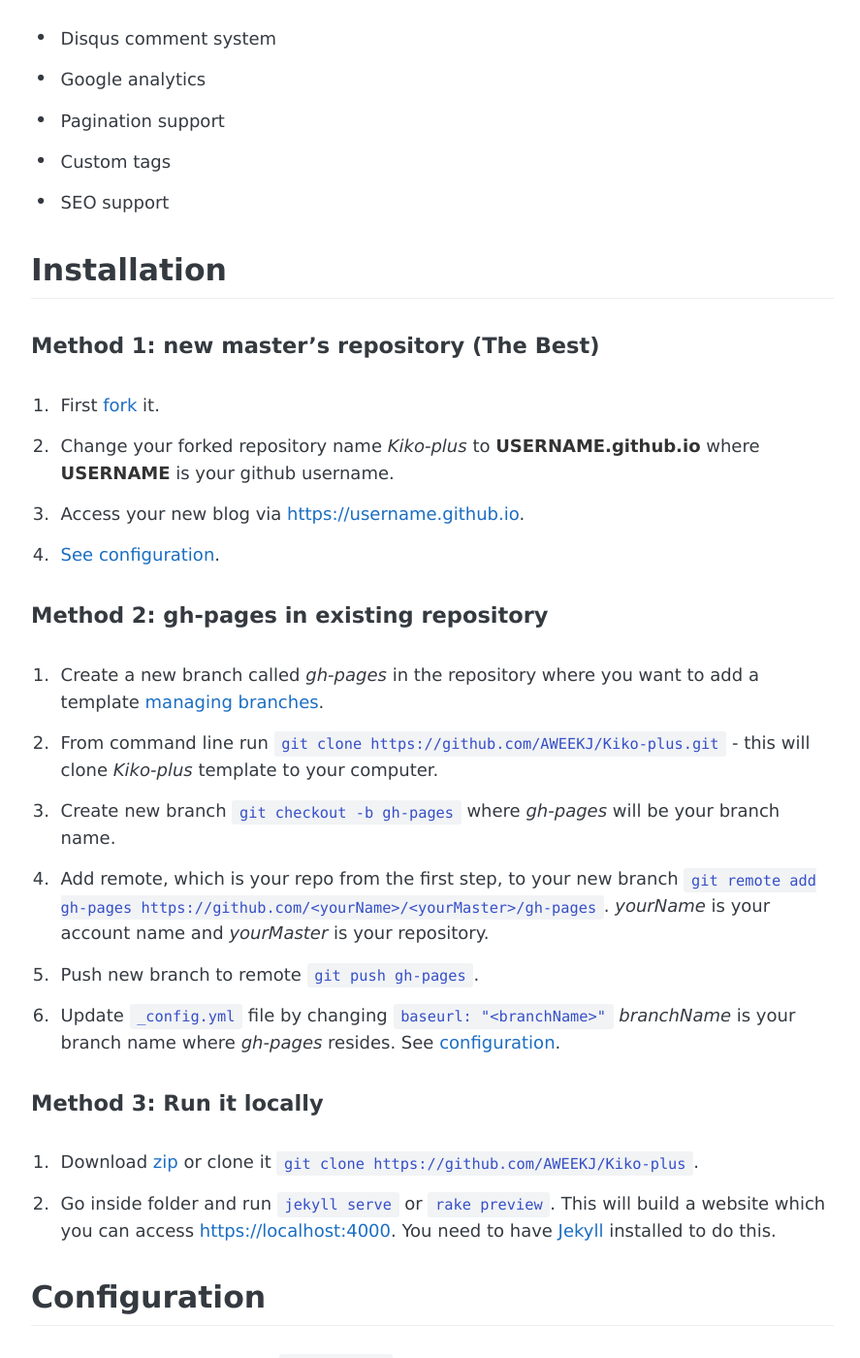
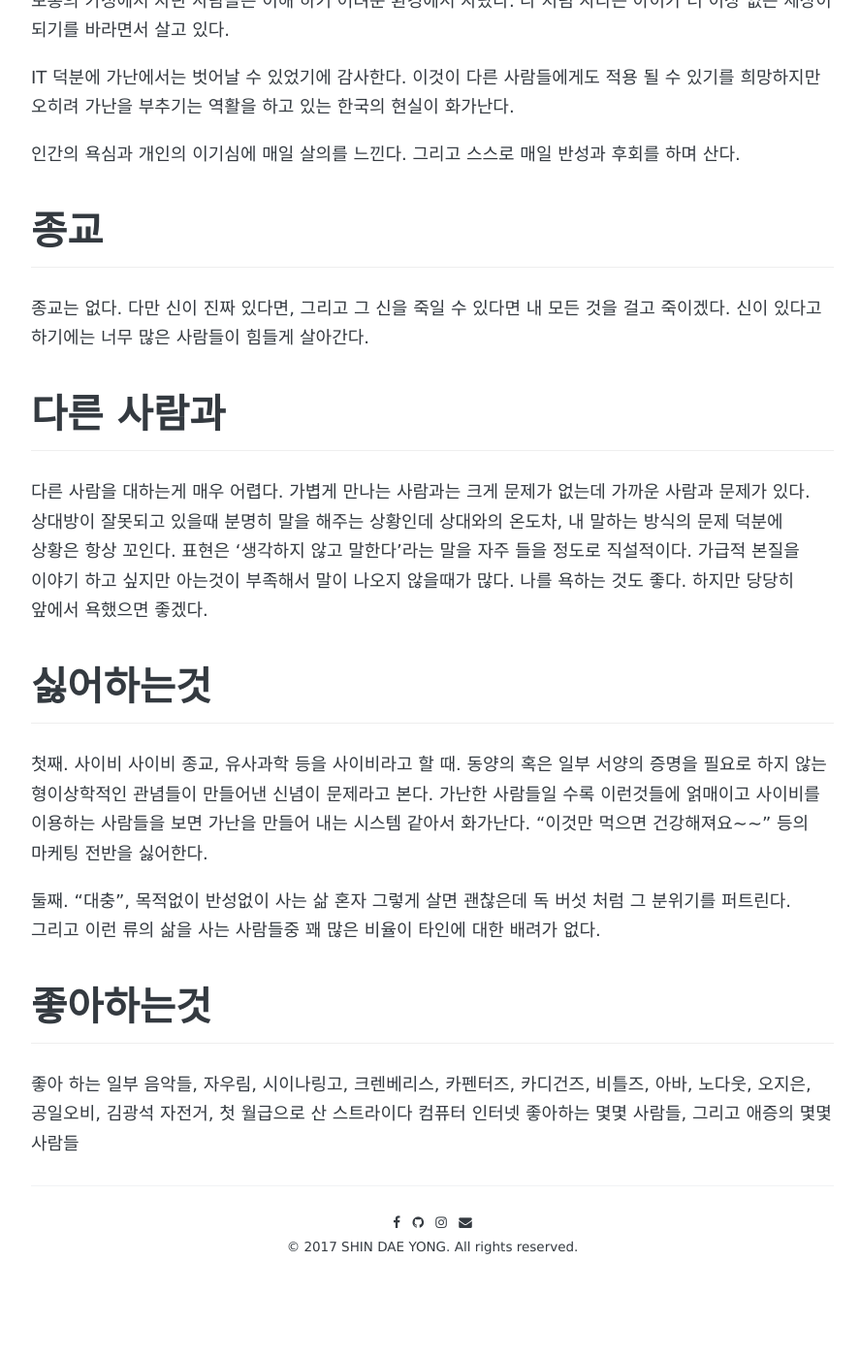
Before and after one commit to dosuser/dosuser.github.io, a Jekyll site: the page built from about.md, in a window 1280 px wide and 1400 px high, scrolled down 325 px. Shown: the whole window at 97% size, without its empty margins (194-1081 px from the left). Built offline with Jekyll 4.4.1, drawn with Linux system fonts in a browser that asks for light colours; some web fonts are replaced; some of the changed text lies outside the part shown.

Commit message:
자기소개

````diff
--- a/about.md
+++ b/about.md
@@ -3,129 +3,42 @@
 permalink: /about/
 ---
 
-You can see live demo [here](https://aweekj.github.io/Kiko-plus). This theme is inspired by [Kiko](http://github.com/gfjaru/Kiko) theme.
+# 기초
+보통의 가정에서 자란 사람들은 이해 하기 어려운 환경에서 자랐다.
+나 처럼 자라는 아이가 더 이상 없는 세상이 되기를 바라면서 살고 있다.
 
-## Features
+IT 덕분에 가난에서는 벗어날 수 있었기에 감사한다.
+이것이 다른 사람들에게도 적용 될 수 있기를 희망하지만 오히려 가난을 부추기는 역활을 하고 있는 한국의 현실이 화가난다.
 
-- Disqus comment system
-- Google analytics
-- Pagination support
-- Custom tags
-- SEO support
+인간의 욕심과 개인의 이기심에 매일 살의를 느낀다.
+그리고 스스로 매일 반성과 후회를 하며 산다.
 
+# 종교
+종교는 없다.
+다만 신이 진짜 있다면, 그리고 그 신을 죽일 수 있다면 내 모든 것을 걸고 죽이겠다.
+신이 있다고 하기에는 너무 많은 사람들이 힘들게 살아간다.
 
-## Installation
+# 다른 사람과
+다른 사람을 대하는게 매우 어렵다. 가볍게 만나는 사람과는 크게 문제가 없는데 가까운 사람과 문제가 있다.
+상대방이 잘못되고 있을때 분명히 말을 해주는 상황인데 상대와의 온도차, 내 말하는 방식의 문제 덕분에 상황은 항상 꼬인다.
+표현은 '생각하지 않고 말한다'라는 말을 자주 들을 정도로 직설적이다.
+가급적 본질을 이야기 하고 싶지만 아는것이 부족해서 말이 나오지 않을때가 많다.
+나를 욕하는 것도 좋다. 하지만 당당히 앞에서 욕했으면 좋겠다.
 
-#### Method 1: new master's repository (The Best)
+# 싫어하는것
+첫째. 사이비
+사이비 종교, 유사과학 등을 사이비라고 할 때.
+동양의 혹은 일부 서양의 증명을 필요로 하지 않는 형이상학적인 관념들이 만들어낸 신념이 문제라고 본다.
+가난한 사람들일 수록 이런것들에 얽매이고 사이비를 이용하는 사람들을 보면 가난을 만들어 내는 시스템 같아서 화가난다.
+"이것만 먹으면 건강해져요~~" 등의 마케팅 전반을 싫어한다.
 
-1. First [fork](https://github.com/AWEEKJ/Kiko-plus/fork) it.
-2. Change your forked repository name _Kiko-plus_ to __USERNAME.github.io__ where __USERNAME__ is your github username.
-3. Access your new blog via [https://username.github.io](https://username.github.io).
-4. [See configuration](#configuration).
+둘째. "대충", 목적없이 반성없이 사는 삶
+혼자 그렇게 살면 괜찮은데 독 버섯 처럼 그 분위기를 퍼트린다.
+그리고 이런 류의 삶을 사는 사람들중 꽤 많은 비율이 타인에 대한 배려가 없다.
 
-#### Method 2: gh-pages in existing repository
-
-1. Create a new branch called _gh-pages_ in the repository where you want to add a template [managing branches](https://help.github.com/articles/creating-and-deleting-branches-within-your-repository/).
-2. From command line run `git clone https://github.com/AWEEKJ/Kiko-plus.git` - this will clone _Kiko-plus_ template to your computer.
-3. Create new branch `git checkout -b gh-pages` where _gh-pages_ will be your branch name.
-4. Add remote, which is your repo from the first step, to your new branch `git remote add gh-pages https://github.com/<yourName>/<yourMaster>/gh-pages`. _yourName_ is your account name and _yourMaster_ is your repository.
-5. Push new branch to remote `git push gh-pages`.
-6. Update `_config.yml` file by changing `baseurl: "<branchName>"` _branchName_ is your branch name where _gh-pages_ resides. See [configuration](#configuration).
-
-#### Method 3: Run it locally
-
-1. Download [zip](https://github.com/AWEEKJ/Kiko-plus/archive/master.zip) or clone it `git clone https://github.com/AWEEKJ/Kiko-plus`.
-2. Go inside folder and run `jekyll serve` or `rake preview`. This will build a website which you can access [https://localhost:4000](https://localhost:4000). You need to have [Jekyll](https://jekyllrb.com/docs/installation/) installed to do this.
-
-
-## Configuration
-
-All configuration is done via `_config.yml` file which you will find in your main repo folder. Change this `<something>` to yours.
-
-### Basic
-
-- Config your blog name.
-
-```yml
-name: <blog-name>
-```
-
-- These configuration in `author:` is for links to icons in footer. If you want to add more link icons, modify `_includes/footer.html` file.
-
-```yml
-author:
-  facebook:         your-id
-  twitter:          your-id
-  github:           your-id
-  linkedin:         your-id
-  medium:           your-id
-  tumblr:           your-id
-  email:            your-id@your-email.com
-```
-
-- Change copyright year and name in footer.
-
-```yml
-copyright:
-  year:             2017
-  name:             Kiko
-```
-
-### Google analytics
-
-- Change this to your Google Analytic ID.
-
-```yml
-google-analytics:
-  id:               "your-id"
-```
-
-### Disqus
-
-- Change this to your Disqus short name.
-
-```yml
-disqus:
-  id:               "your-id"
-```
-
-### URL
-
-- Config your domain.
-
-```yml
-url: "https://<your-name>.github.io"
-```
-
-- **NOTE** When if running locally, change url to
-
-```yml
-url: "https://localhost:4000"
-```
-
-- Change this to your branch name where _gh-pages_ resides.
-- **NOTE** apply only if you used __Method 2__ for installation.
-
-```yml
-baseurl: "/<branch-name>"
-```
-
-## Rakefile Usage
-
-```bash
-# Create new post
-$ rake post title="A Title" [date="2015-08-16"] [tags="[tag1, tag2]"]
-
-# Create new draft post
-$ rake draft title="A Title" [date="2015-08-16"] [tags="[tag1, tag2]"]
-
-# Install Jekyll Plugins. Do before running in local.
-$ rake geminstall
-
-# Run in Local
-$ rake preview
-```
-
-## License
-
-This theme is released under MIT License.
+# 좋아하는것
+좋아 하는 일부 음악들, 자우림, 시이나링고, 크렌베리스, 카펜터즈, 카디건즈, 비틀즈, 아바, 노다웃, 오지은, 공일오비, 김광석
+자전거, 첫 월급으로 산 스트라이다
+컴퓨터
+인터넷
+좋아하는 몇몇 사람들, 그리고 애증의 몇몇 사람들
````
